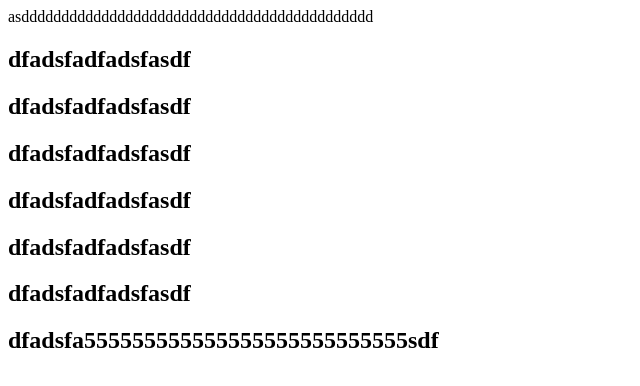
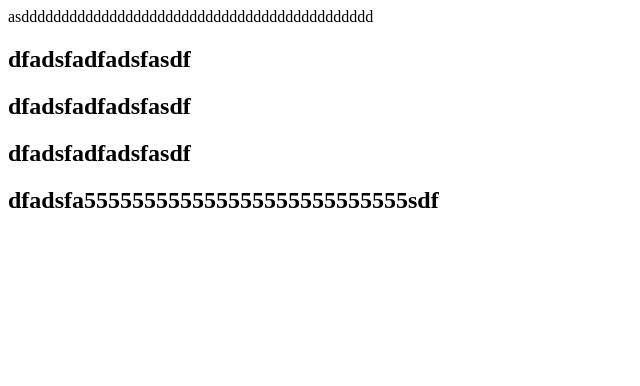
Before and after one commit to pae-panutat/html, a plain HTML site: page index.html in a window 1280 px wide. Shown: the whole page, without its empty margins (0-640 px from the left). Drawn offline with Linux system fonts and the light colour scheme.

Commit message:
Update index.html

```diff
--- a/index.html
+++ b/index.html
@@ -10,9 +10,6 @@
     <h2>dfadsfadfadsfasdf</h2>
     <h2>dfadsfadfadsfasdf</h2>
     <h2>dfadsfadfadsfasdf</h2>
-    <h2>dfadsfadfadsfasdf</h2>
-    <h2>dfadsfadfadsfasdf</h2>
-    <h2>dfadsfadfadsfasdf</h2>
     <h2>dfadsfa555555555555555555555555555sdf</h2>
 </body>
 </html>
```
